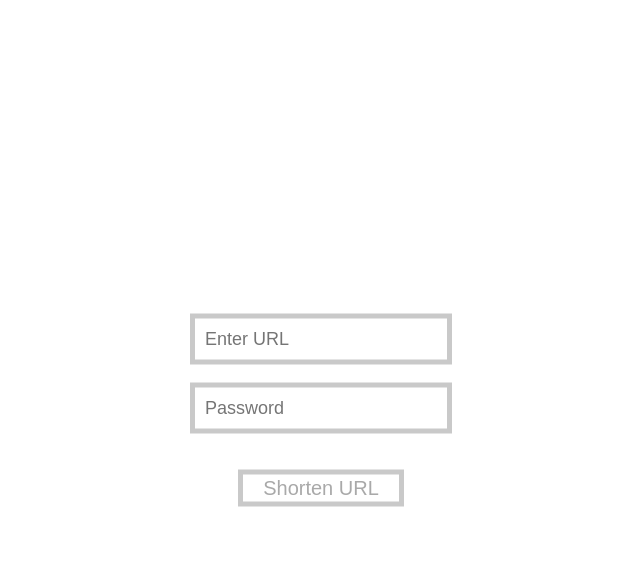
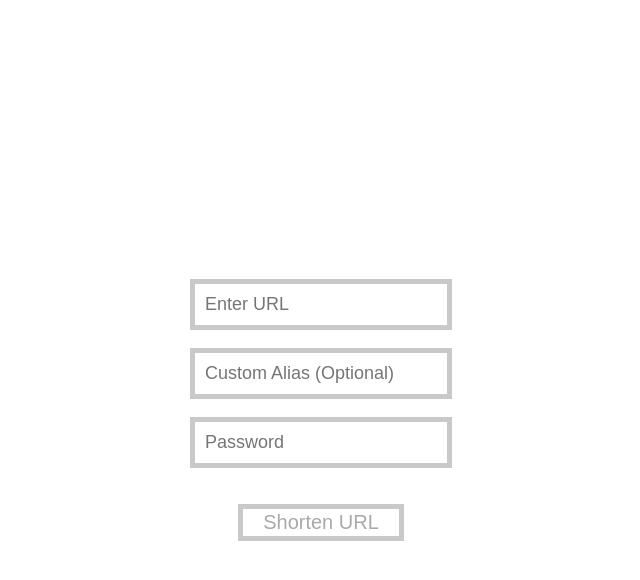
Before and after one commit to kylefrost/frst.xyz, a Flask app: page / in a window 1280 px wide. Shown: the top 580 px of the page, without its empty margins (319-959 px from the left). Run offline with Flask 2, Linux system fonts and the light colour scheme; some libraries are stand-ins or nearby versions.

Commit message:
Add optional custom alias

```diff
--- a/main.py
+++ b/main.py
@@ -15,12 +15,15 @@ def gen_rand_alias(size, chars=string.ascii_uppercase + string.ascii_lowercase +
 # Insert new url and alias into database
 @app.route('/create', methods=['GET', 'POST'])
 def create():
-    # Get randomly generated alias
-    alias = gen_rand_alias(10)
-
     # Get URL and password from POST Request
     URL = request.form.get('url')
+    custom = request.form.get('custom')
     password = request.form.get('password')
+
+    if custom is None:
+        alias = gen_rand_alias(10)
+    else:
+        alias = custom
 
     # If password is incorrect, Rick Roll
     if password not in dbc.passwords or password is None:
--- a/templates/index.html
+++ b/templates/index.html
@@ -56,6 +56,7 @@
                 <center>
                     <!-- BEAM ME UP, SCOTTY! -->
                     <input type="text" name="url" placeholder="Enter URL" /><br>
+                    <input type="text" name="custom" placeholder="Custom Alias (Optional)" /><br>
                     <input type="password" name="password" placeholder="Password" /><br><br>
                     <input type="submit" value="Shorten URL" />
                 </center>
```
